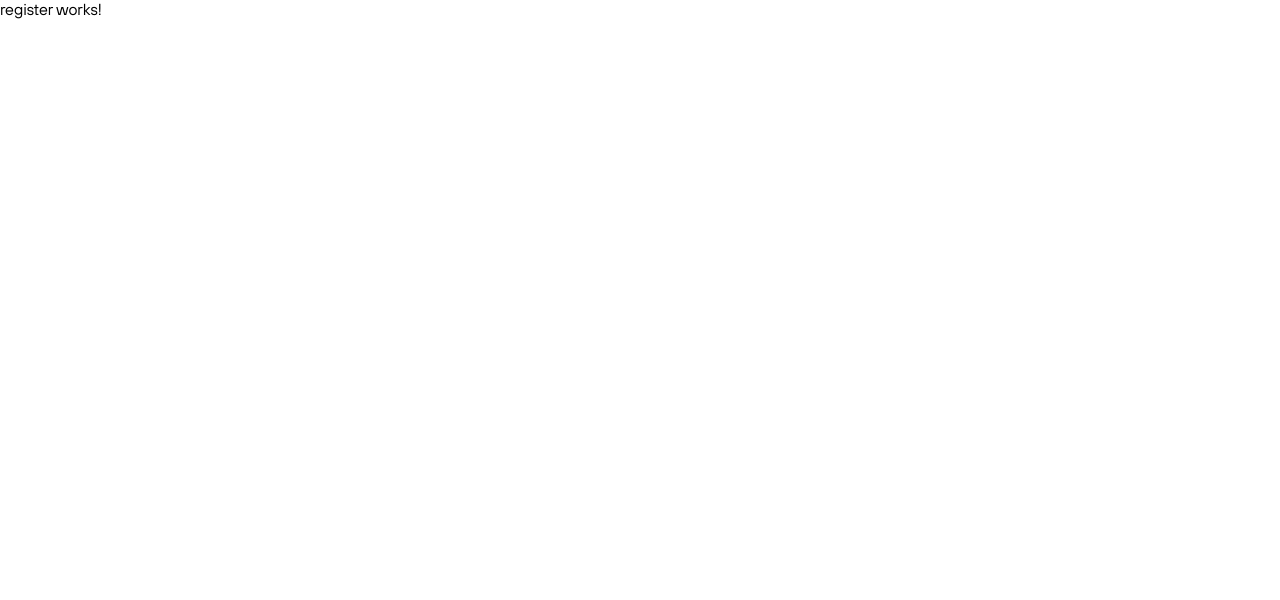
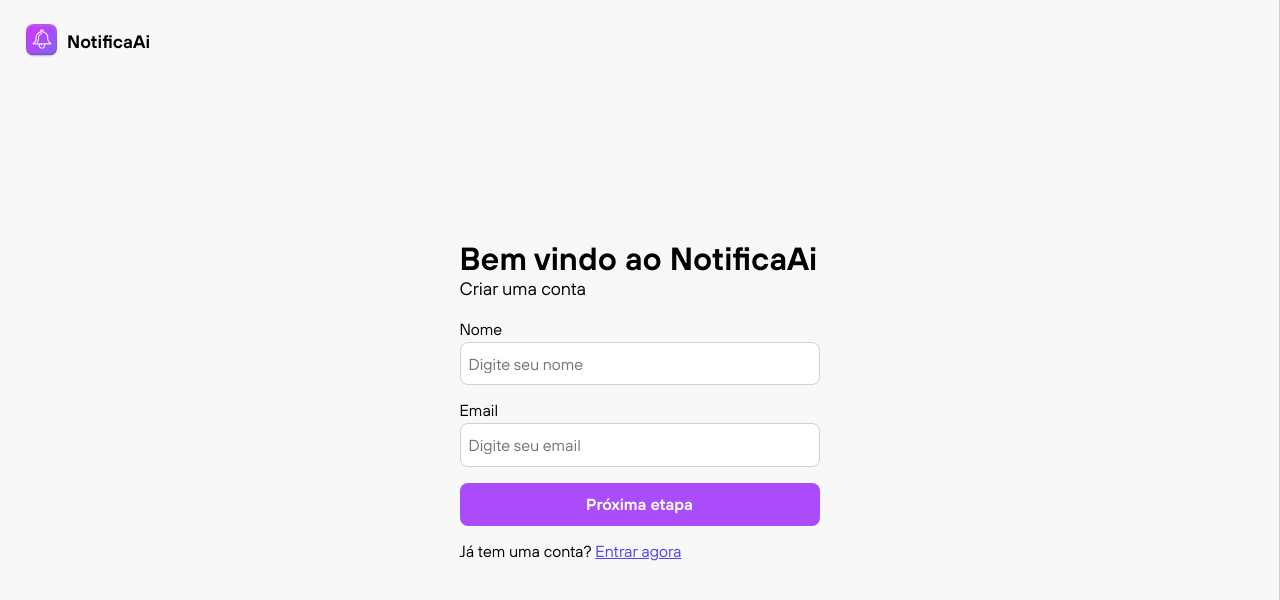
Before and after one commit to davimgfx/notificaAi-frontend, an Angular app: page /registrar in a window 1280 px wide. Shown: the top 600 px of the page. Built offline with nearby package versions, Linux system fonts and the light colour scheme.

Commit message:
feat: register page

```diff
--- /dev/null
+++ b/src/app/pages/auth/register/register-form/register-form-constants.ts
@@ -0,0 +1,32 @@
+import { inject } from "@angular/core";
+import { FormControl, FormGroup, NonNullableFormBuilder, Validators } from "@angular/forms";
+
+type createAccountFormControl = {
+    email: FormControl<string>;
+    name: FormControl<string>;
+    tokenAccess: FormControl<string>;
+}
+
+export type createAccountFormGroup = ReturnType<typeof createAccountForm>
+
+export type newAccount = ReturnType<createAccountFormGroup["getRawValue"]>
+
+export function createAccountForm(): FormGroup<createAccountFormControl> {
+
+    const fb = inject(NonNullableFormBuilder)
+
+    return fb.group({
+        email: new FormControl('', {
+            validators: [Validators.required, Validators.email],
+            nonNullable: true
+        }),
+        name: new FormControl('', {
+            validators: [Validators.required],
+            nonNullable: true
+        }),
+        tokenAccess: new FormControl('', {
+            validators: [Validators.required, Validators.minLength(6), Validators.maxLength(6)],
+            nonNullable: true
+        }),
+    })
+}
--- /dev/null
+++ b/src/app/pages/auth/register/register-form/register-form.component.css
@@ -0,0 +1,35 @@
+.register_form{
+    margin: 0 auto;
+    width: 360px;
+    display: flex;
+    flex-direction: column;
+    gap: 20px;
+    position: relative;
+}
+.arrow_back{
+    top: -50px;
+    cursor: pointer;
+    width: 50px;
+    transform: rotate(90deg);
+    position: absolute;
+}
+.register_form_title h2{
+    font-size: 32px;
+    font-weight: 600;
+}
+
+.register_form_title span{
+    font-size: 18px;
+}
+
+.register_form_input{
+    display: flex;
+    flex-direction: column;
+    gap: 4px;
+}
+
+.form_step{
+    display: flex;
+    flex-direction: column;
+    gap: 16px;
+}
--- /dev/null
+++ b/src/app/pages/auth/register/register-form/register-form.component.html
@@ -0,0 +1,27 @@
+<form class="register_form" [formGroup]="createUserForm" (ngSubmit)="submitCreateUserForm()">
+    <img src="arrow-left.svg" alt="seta para voltar" class="arrow_back" (click)="backStep()" *ngIf="form_step === 2">
+    <div class="register_form_title">
+        <h2>Bem vindo ao NotificaAi</h2>
+        <span>Criar uma conta</span>
+    </div>
+    <div *ngIf="form_step === 1" class="form_step">
+          <div  class="register_form_input">
+            <label>Nome</label>
+            <app-input placeholder="Digite seu nome" type="text" formControlName="name"></app-input>
+        </div>
+        <div  class="register_form_input">
+            <label>Email</label>
+            <app-input placeholder="Digite seu email" type="email" formControlName="email"></app-input>
+        </div>
+
+        <app-button width="full" variant="normal" type="submit" (click)="nextStep()">Próxima etapa</app-button>
+        <span>Já tem uma conta? <a [routerLink]="LOGIN_ROUTER" class="link_text">Entrar agora</a></span>
+    </div>
+    <div *ngIf="form_step === 2"  class="form_step">
+        <div  class="register_form_input">
+            <label>Enviamos um código de confirgmação de 6 dígitos para seu email. Digite o codigo:</label>
+            <app-input-otp></app-input-otp>
+        </div>
+        <app-button width="full" variant="normal" type="button">Fazer register</app-button>
+    </div>
+</form>
--- /dev/null
+++ b/src/app/pages/auth/register/register-form/register-form.component.ts
@@ -0,0 +1,36 @@
+import { CommonModule } from '@angular/common';
+import { Component } from '@angular/core';
+import { AUTH } from '../../../../core/models/constants-routing';
+import { RouterLink } from '@angular/router';
+import { InputComponent } from "../../../../shared/components/inputs/input/input.component";
+import { ButtonComponent } from "../../../../shared/components/button/button.component";
+import { InputOTPComponent } from "../../../../shared/components/inputs/input-otp/input-otp.component";
+import { ReactiveFormsModule } from '@angular/forms';
+import { createAccountForm } from './register-form-constants';
+
+@Component({
+  selector: 'app-register-form',
+  standalone: true,
+  imports: [CommonModule,  ReactiveFormsModule, RouterLink, InputComponent, ButtonComponent, InputOTPComponent],
+  templateUrl: './register-form.component.html',
+  styleUrl: './register-form.component.css'
+})
+
+export class RegisterFormComponent {
+    LOGIN_ROUTER = "../" + AUTH.LOGIN;
+    form_step = 1;
+
+    createUserForm = createAccountForm()
+
+    nextStep(){
+        this.form_step++;
+    }
+
+    backStep(){
+        this.form_step--;
+    }
+
+    submitCreateUserForm(){
+        console.log(this.createUserForm.value)
+    }
+}
--- a/src/app/pages/auth/register/register.component.css
+++ b/src/app/pages/auth/register/register.component.css
@@ -0,0 +1,85 @@
+
+a {
+    text-decoration: underline;
+    cursor: pointer;
+}
+
+.section{
+    position: relative;
+    height: 100%;
+}
+.logo{
+    display: flex;
+    align-items: center;
+    gap: 8px;
+    font-weight: 600;
+    font-size: 18px;
+    position: absolute;
+    top:24px;
+    left: 24px;
+    text-decoration: none;
+}
+
+.logo_img{
+    width: 35px;
+    height: 35px;
+}
+
+.container{
+    display: flex;
+    height: 100%;
+    width: 100%;
+}
+
+.login_part{
+    background: #F8F8F8;
+    justify-content: center;
+    flex-direction: column;
+    display: flex;
+    flex: 1;
+    height: 100vh;
+    border-right: 1px solid var(--gray);
+    box-shadow: rgba(99, 99, 99, 0.2) 0px 2px 8px 0px;
+}
+
+.twitter_part{
+    display: flex;
+    align-items: center;
+    flex: 1;
+    flex-basis: 25%;
+    height: 100vh;
+}
+
+.twitter_part_message{
+    position: relative;
+    display: flex;
+    flex-direction: column;
+    max-width: 512px;
+    margin: 0 auto;
+}
+
+.double_quotes{
+    width: 50px;
+    position: absolute;
+    top: -30px;
+    left: -45px;
+}
+
+.block_quote {
+    font-size: 32px;
+    font-weight: 500;
+}
+
+.twitter_part_message_name{
+    margin-top: 20px;
+    display: flex;
+    gap: 12px;
+    align-items: center;
+}
+
+@media only screen and (max-width: 1280px) {
+    .twitter_part{
+        display: none;
+    }
+
+}
--- a/src/app/pages/auth/register/register.component.html
+++ b/src/app/pages/auth/register/register.component.html
@@ -1 +1,22 @@
-<p>register works!</p>
+<section class="section">
+    <a class="logo" [routerLink]="HOME_ROUTER">
+        <img src="logo.png" alt="logo_notificaAi" class="logo_img">
+        <span>NotificaAi</span>
+    </a>
+    <div class="container">
+        <main class="login_part">
+            <app-register-form></app-register-form>
+        </main>
+        <aside class="twitter_part">
+            <div class="twitter_part_message">
+                <img src="double_quotes.png" alt="imagem de aspas duplas" class="double_quotes">
+                <blockquote class="block_quote">Working on my next SaaS app and I want this to be my whole job because I'm just straight out vibing putting it together.Ifs you willWorking on my next SaaS app and I want this to be my whole job because I'm just straight out vibing putting it together. , if you will</blockquote>
+                <div class="twitter_part_message_name"
+                >
+                    <img src="user_mock.png" alt="imagem do usuário User">
+                    <span>&#64;Davimgfx</span>
+                </div>
+            </div>
+        </aside>
+    </div>
+</section>
--- a/src/app/pages/auth/register/register.component.ts
+++ b/src/app/pages/auth/register/register.component.ts
@@ -1,12 +1,17 @@
 import { Component } from '@angular/core';
+import { HOME } from '../../../core/models/constants-routing';
+import { CommonModule } from '@angular/common';
+import { LoginFormComponent } from '../login/login-form/login-form.component';
+import { RouterLink } from '@angular/router';
+import { RegisterFormComponent } from './register-form/register-form.component';
 
 @Component({
   selector: 'app-register',
   standalone: true,
-  imports: [],
+  imports: [CommonModule, RegisterFormComponent , RouterLink ],
   templateUrl: './register.component.html',
   styleUrl: './register.component.css'
 })
 export class RegisterComponent {
-
+       HOME_ROUTER = "../"  +  HOME.ROOT;
 }
```
Also changed, not shown: 1 other file (tests, documents, lock files or other folders).
